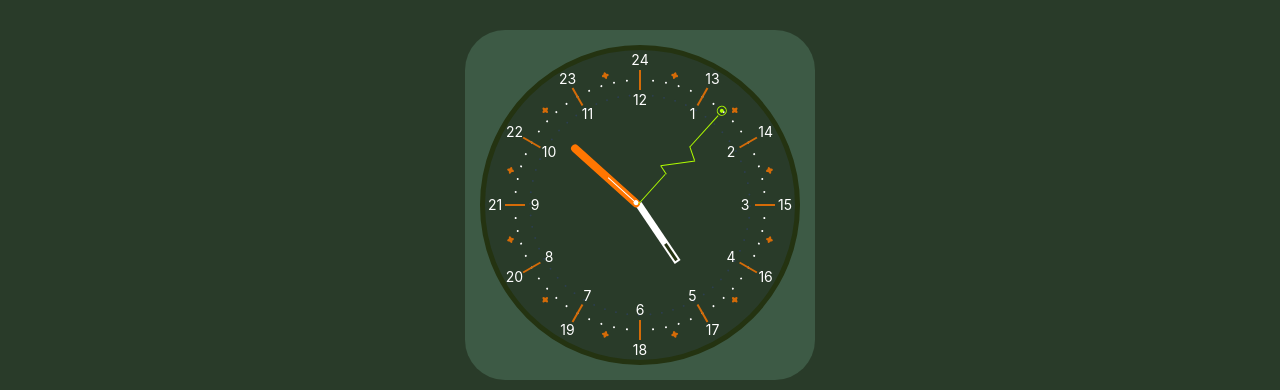
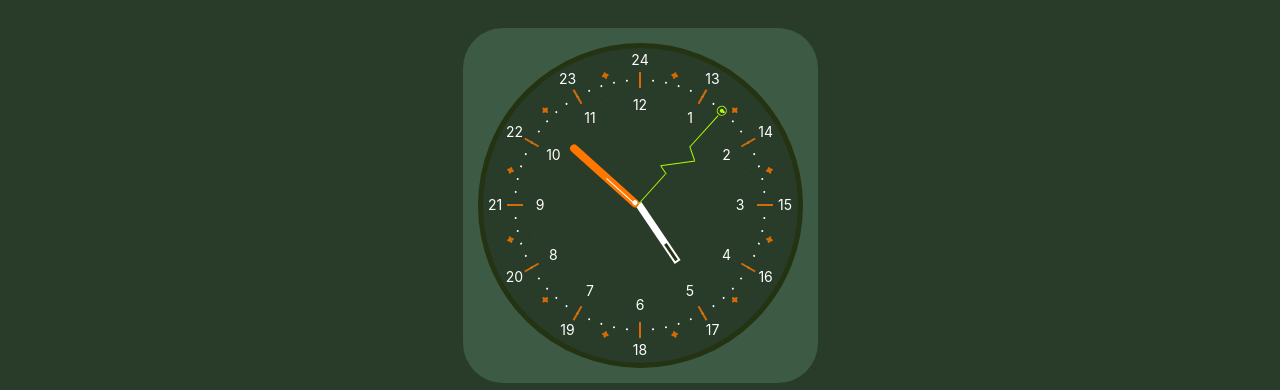
Before and after one commit to MikaChan602/profile, a Vue app: page /#/firstFloor in a window 1280 px wide. Shown: the part 225-615 px from the top of the page. Built offline with nearby package versions, Linux system fonts and the light colour scheme.

Commit message:
style:css adjustment

```diff
--- a/src/views/undergroundCastle/firstFloor.vue
+++ b/src/views/undergroundCastle/firstFloor.vue
@@ -84,8 +84,8 @@
 	}
 	.clock {
 		background-color: #3d5a45;
-		width: 350px;
-		height: 350px;
+		width: 355px;
+		height: 355px;
 		border-radius: 40px;
 
 		display: flex;
@@ -95,8 +95,8 @@
 			border-radius: 50%;
 			border: 5px solid #243311;
 			background-color: #293b29;
-			width: 320px;
-			height: 320px;
+			width: 325px;
+			height: 325px;
 			position: relative;
 			display: flex;
 			align-items: center;
@@ -134,7 +134,7 @@
 			top: 50%;
 			left: 50%;
 			transform: translate(-50%, -50%) rotate(calc(var(--i) * (360deg / 12)))
-				translate(0, -105px);
+				translate(0, -100px);
 			font-size: 14px;
 			text-align: center;
 			span {
@@ -145,7 +145,7 @@
 		.hourLine {
 			background-color: #d56b08;
 			min-width: 2px;
-			min-height: 20px;
+			min-height: 16px;
 			position: absolute;
 			top: 50%;
 			left: 50%;
@@ -227,14 +227,16 @@
 		border-radius: 20px;
 		transform-origin: bottom center;
 		top: 67px;
-		left: 151px;
+		left: 150px;
 		z-index: 3;
+        display: flex;
+        z-index: 3;
 		.decoration {
 			position: absolute;
 			width: 1px;
 			height: 40px;
 			background-color: #fff;
-			left: 4px;
+			left: 3px;
 			bottom: 2px;
 		}
 		.point {
```
